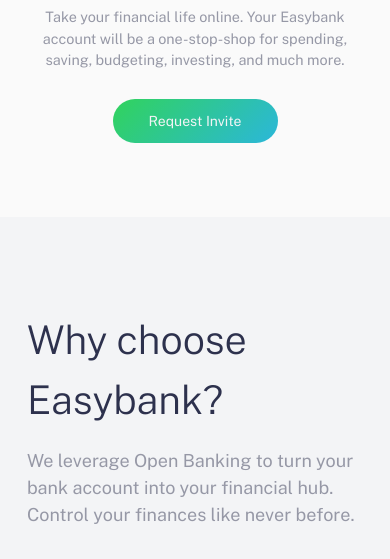
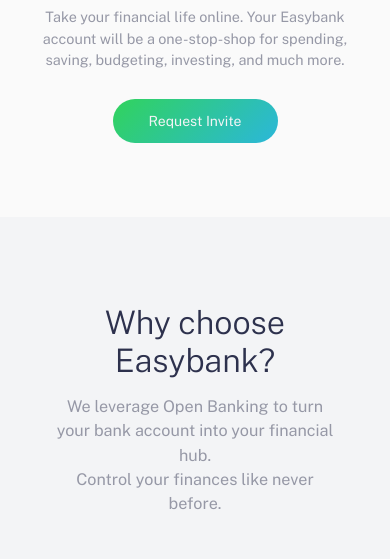
Before and after one commit to marinaandthecode/fem-easybank, a website: page index.html in a window 390 px wide. Shown: the part 541-1100 px from the top of the page. Drawn offline with nearby package versions, Linux system fonts and the light colour scheme.

Commit message:
Fix features style on mobile

```diff
--- a/scss/styles.scss
+++ b/scss/styles.scss
@@ -295,6 +295,14 @@
 }
 
 @media (max-width: 768px) {
+    .section-features {
+        text-align: center;
+    }
+
+    .features__description {
+        padding: 0 4rem;
+    }
+
     .features__cards {
         grid-template-columns: repeat(2, 1fr);
     }
@@ -302,12 +310,28 @@
 }
 
 @media (max-width: 480px) {
+    .features__title {
+        font-size: 1.8rem;
+        padding: 0 1.5rem;
+        line-height: 1.15;
+    }
+
+    .features__description {
+        font-size: 90%;
+        margin-bottom: 3rem;
+    }
+
+    .features__description {
+        padding: 0 1.5rem;
+    }
+
     .features__cards {
         grid-template-columns: 1fr;
-        text-align: center;
+        grid-gap: 2rem;
+
     }
 }
-// TODO: more padding for mobile!!
+
 .card__title {
     font-size: 1.3rem;
 }
```
Also changed, not shown: css/styles.css.
